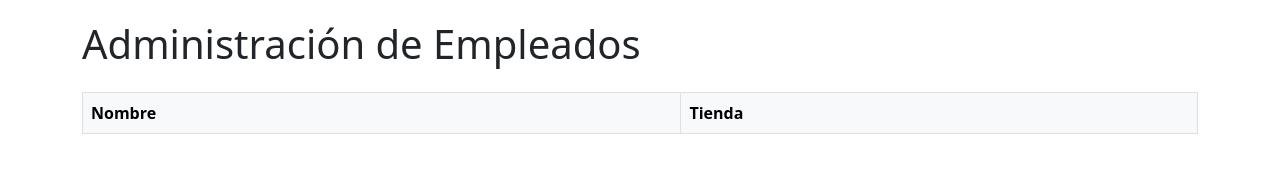
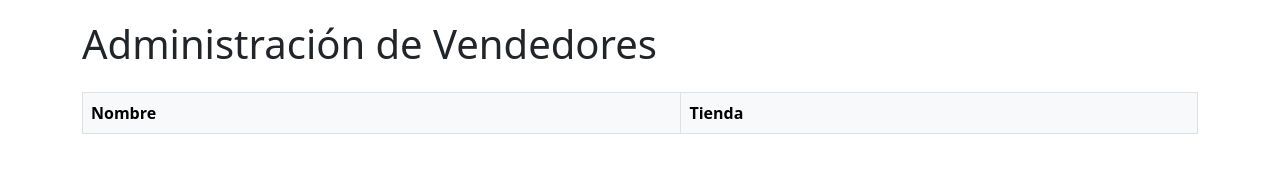
Before and after one commit to josephao64/GleeProduccion, a plain HTML site: page empleados.html in a window 1280 px wide. Drawn offline with nearby package versions, Linux system fonts and the light colour scheme; some packages are replaced by stand-ins of ours; no server answers; a script that the page names is missing.

Commit message:
Arreglo empleados-vendedores

```diff
--- a/empleados.html
+++ b/empleados.html
@@ -3,7 +3,7 @@
   <head>
     <meta charset="UTF-8" />
     <meta name="viewport" content="width=device-width, initial-scale=1" />
-    <title>Administración de Empleados</title>
+    <title>Administración de Vendedores</title>
     <!-- Bootstrap CSS -->
     <link
       href="https://cdn.jsdelivr.net/npm/bootstrap@5.3.0/dist/css/bootstrap.min.css"
@@ -19,7 +19,7 @@
   </head>
   <body>
     <div class="container">
-      <h1 class="mb-4">Administración de Empleados</h1>
+      <h1 class="mb-4">Administración de Vendedores</h1>
       <!-- Botón para crear empleado (solo visible para admin) -->
       <button id="btnCrearEmpleado" class="btn btn-primary mb-3" style="display: none;">
         Crear Empleado
```
